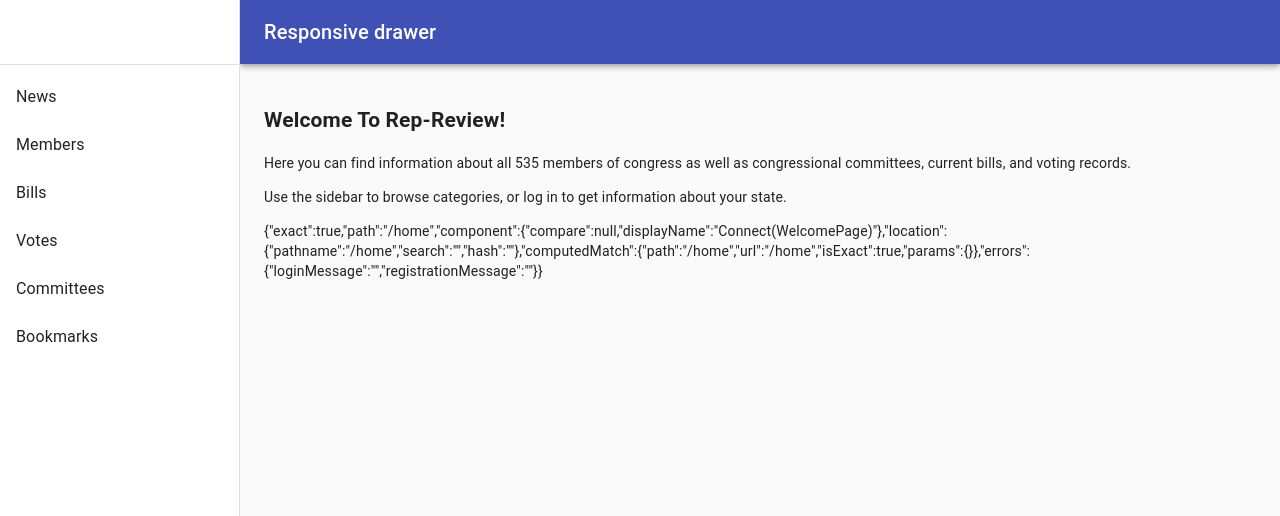
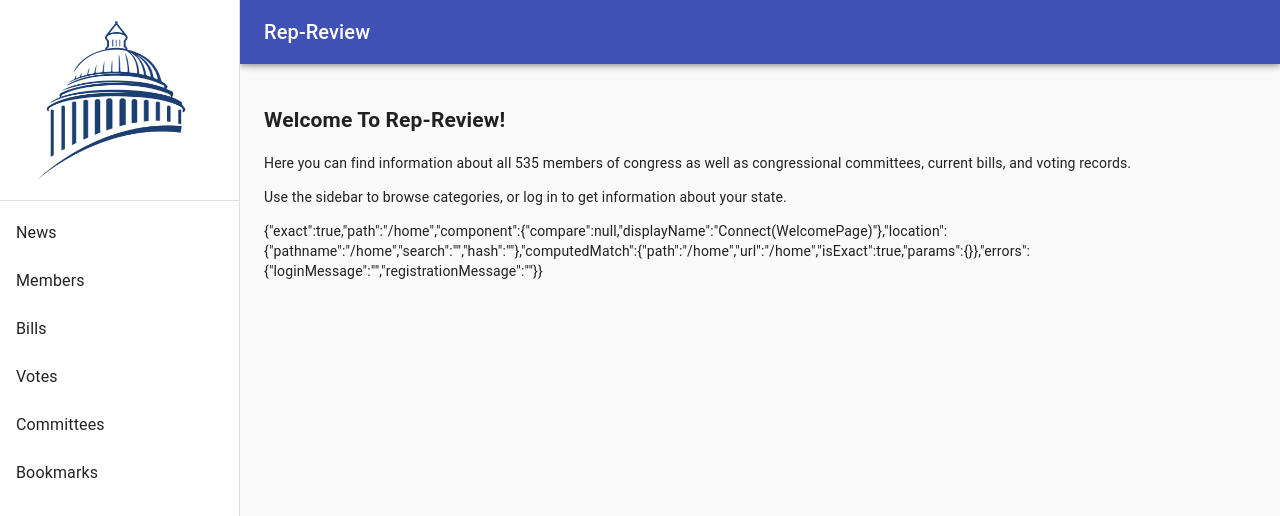
Before and after one commit to PaulDJoachim/rep-review, a React (Create React App) app: page /home#/home in a window 1280 px wide. Shown: the top 516 px of the page. Built offline with nearby package versions, Linux system fonts and the light colour scheme; no server answers.

Commit message:
added logo image with link to home page

```diff
--- a/src/components/App/App.js
+++ b/src/components/App/App.js
@@ -58,7 +58,7 @@ class App extends Component {
 
               <MemberSearch
                 exact
-                path="/search"
+                path="/Members"
                 component={MemberSearch}
               />
 
--- a/src/components/Drawer/Drawer.js
+++ b/src/components/Drawer/Drawer.js
@@ -14,6 +14,7 @@ import Toolbar from '@material-ui/core/Toolbar';
 import Typography from '@material-ui/core/Typography';
 import { withStyles } from '@material-ui/core/styles';
 import {withRouter} from 'react-router-dom';
+import logo from './logo.png'
 
 const drawerWidth = 240;
 
@@ -46,6 +47,12 @@ const styles = theme => ({
   content: {
     flexGrow: 1,
     padding: theme.spacing(3),
+
+  },
+  logo: {
+    height: 200,
+    width: 180,
+    marginLeft: 25,
   },
 });
 
@@ -58,9 +65,13 @@ class ResponsiveDrawer extends React.Component {
     this.setState(state => ({ mobileOpen: !state.mobileOpen }));
   };
 
-  handleLink = () => {
-    console.log('hello!')
-    this.props.history.push('/search')
+  handleLink = (event) => {
+    console.log(event.target.textContent)
+    this.props.history.push(event.target.textContent)
+  }
+
+  handleHome = () => {
+    this.props.history.push('/home')
   }
 
   render() {
@@ -68,7 +79,7 @@ class ResponsiveDrawer extends React.Component {
 
     const drawer = (
       <div>
-        <div className={classes.toolbar} />
+        {/* <div className={classes.toolbar} /> */}
         <Divider />
         <List>
           {['News', 'Members', 'Bills', 'Votes', 'Committees', 'Bookmarks'].map((text, index) => (
@@ -95,7 +106,7 @@ class ResponsiveDrawer extends React.Component {
               <MenuIcon />
             </IconButton>
             <Typography variant="h6" color="inherit" noWrap>
-              Responsive drawer
+              Rep-Review
             </Typography>
           </Toolbar>
         </AppBar>
@@ -123,6 +134,7 @@ class ResponsiveDrawer extends React.Component {
               variant="permanent"
               open
             >
+              <img className={classes.logo} src={logo} alt="logo" onClick={this.handleHome}/>
               {drawer}
             </Drawer>
           </Hidden>
```
Also changed, not shown: src/components/Drawer/logo.png (added).
